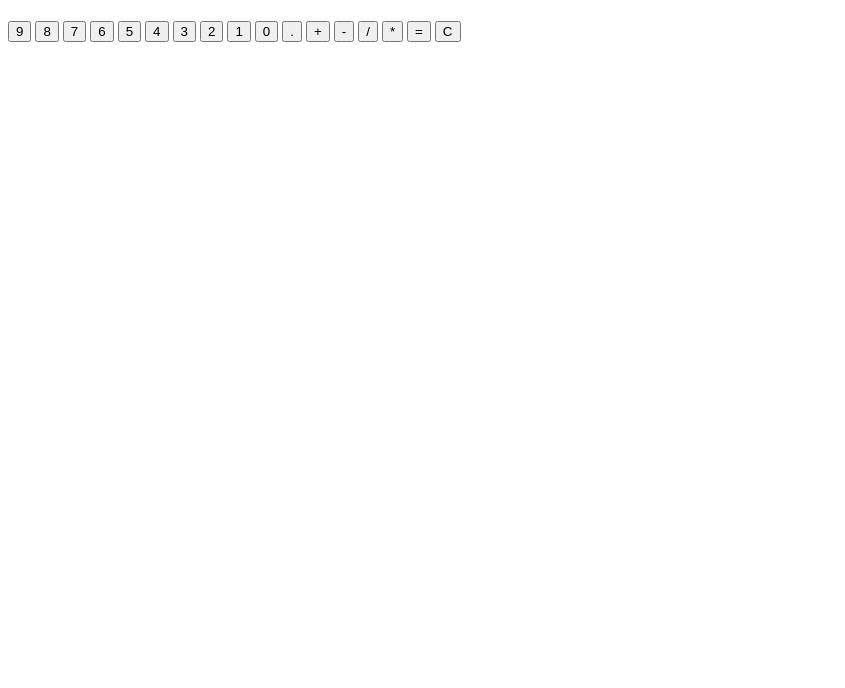
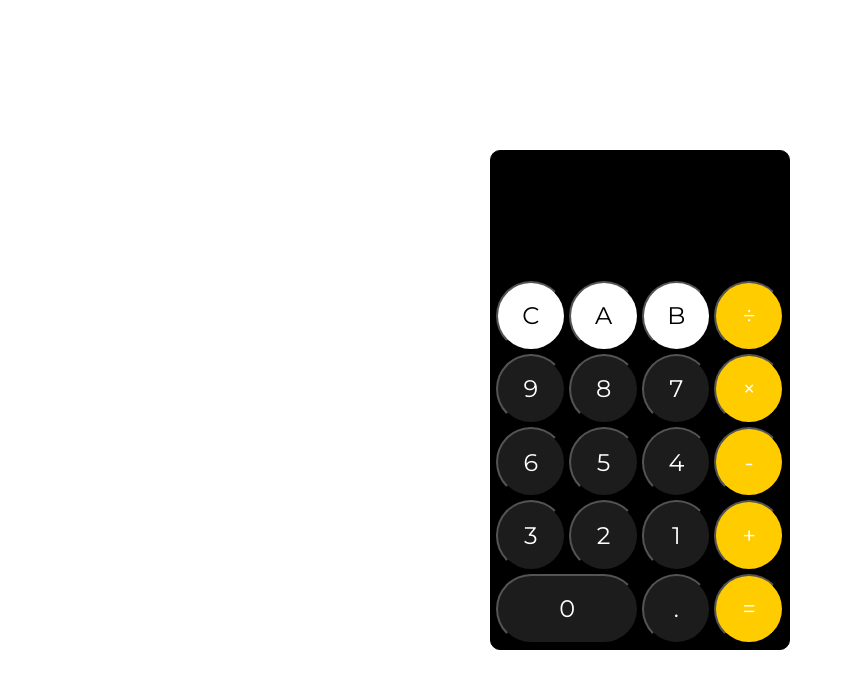
Before and after one commit to CREDO23/Basic_calculette, a plain HTML site: page index.html in a window 1280 px wide. Shown: the whole page, without its empty margins (0-845 px from the left). Drawn offline with Linux system fonts and the light colour scheme.

Commit message:
rendu fini

```diff
--- a/css/style.css
+++ b/css/style.css
@@ -0,0 +1,114 @@
+@import url('https://fonts.googleapis.com/css2?family=Montserrat:wght@400;200;500&display=swap');
+
+* {
+	box-sizing: border-box;
+	outline: none;
+	padding: 0;
+	margin: 0;
+	font-family: Montserrat, sans-serif;
+	/* border: solid 1px black; */
+}
+
+body {
+	height: 100vh;
+	width: 100vw;
+	display: flex;
+	justify-content: center;
+	align-items: center;
+}
+
+main {
+    border-radius: 10px;
+	border: solid 1px black;
+    width: 300px;
+	height: 500px;
+	display: flex;
+	flex-direction: column;
+	justify-content: space-evenly;
+	align-items: center;
+    background-color: rgb(0, 0, 0);
+}
+
+.scren {
+	height: 25%;
+	width: 95%;
+	padding: 5px;
+    font-weight: 200;
+    color: #fff;
+    display: flex;
+    align-items: flex-end;
+    justify-content: flex-end;
+    overflow: hidden;
+}
+
+.keys {
+	padding: 5px;
+	height: 75%;
+	width: 100%;
+	display: grid;
+	grid-template-rows: 1f 1fr 1fr 1fr 1fr;
+	grid-template-columns: 1fr 1fr 1fr 1fr;
+	gap: 3px;
+	grid-template-areas:
+		'C A B div'
+		'nine eight seven mult'
+		'six five four sous'
+		'three two one plus'
+		'zero zero . equal';
+}
+
+input{
+    background-color: rgba(71, 68, 68, 0.418);
+    color: #fff;
+    border-radius: 100%;
+    font-size: x-large;
+    cursor: pointer;
+}
+
+.zero{
+    grid-area: zero;
+    border-radius: 50px;
+}
+.clear{
+    grid-area: C;
+    background-color: #fff;
+    color: black;
+}
+.A{
+    grid-area: A;
+    background-color: #fff;
+    color: black;
+}
+.B{
+    grid-area: B;
+    background-color: #fff;
+    color: black;
+}
+.div{
+    grid-area: div;
+    background-color: rgb(255, 204, 0);
+
+}
+.mult{
+    grid-area: mult;
+    background-color: rgb(255, 204, 0);
+
+
+}
+.plus{
+    grid-area: plus;
+    background-color: rgb(255, 204, 0);
+
+
+}
+.minus{
+    grid-area: sous;
+    background-color: rgb(255, 204, 0);
+
+
+}
+.equal{
+    grid-area: equal;
+    background-color: rgb(255, 204, 0);
+
+}
--- a/index.html
+++ b/index.html
@@ -14,27 +14,29 @@
 	</head>
 	<body>
 		<main>
-			<div class="screen">
-				<h1></h1>
-			</div>
+		<div class="scren">
+					<h1></h1>
+		</div>
 			<div class="keys">
-				<button id="9">9</button>
-				<button id="8">8</button>
-				<button id="7">7</button>
-				<button id="6">6</button>
-				<button id="5">5</button>
-				<button id="4">4</button>
-				<button id="3">3</button>
-				<button id="2">2</button>
-				<button id="1">1</button>
-				<button id="0">0</button>
-				<button id=".">.</button>
-				<button id="+">+</button>
-				<button id="-">-</button>
-				<button id="/">/</button>
-				<button id="*">*</button>
-				<button id="=">=</button>
-				<button id="clear">C</button>
+				<input type="button" value="9"/>
+				<input type="button" value="8"/>
+				<input type="button" value="7"/>
+				<input type="button" value="6"/>
+				<input type="button" value="5"/>
+				<input type="button" value="4"/>
+				<input type="button" value="3"/>
+				<input type="button" value="2"/>
+				<input type="button" value="1"/>
+				<input class="zero" type="button" value="0"/>
+				<input class="dot" type="button" value="."/>
+				<input class="plus" type="button" value="+"/>
+				<input class="minus" type="button" value="-"/>
+				<input class="div" type="button" value="&divide"/>
+				<input class="mult" type="button" value="&times"/>
+				<input class="equal" type="button" value="="/>
+				<input class="clear" type="button" value="C"/>
+				<input class="A" type="button" value="A"/>
+				<input class="B" type="button" value="B"/>
 			</div>
 		</main>
 
```
